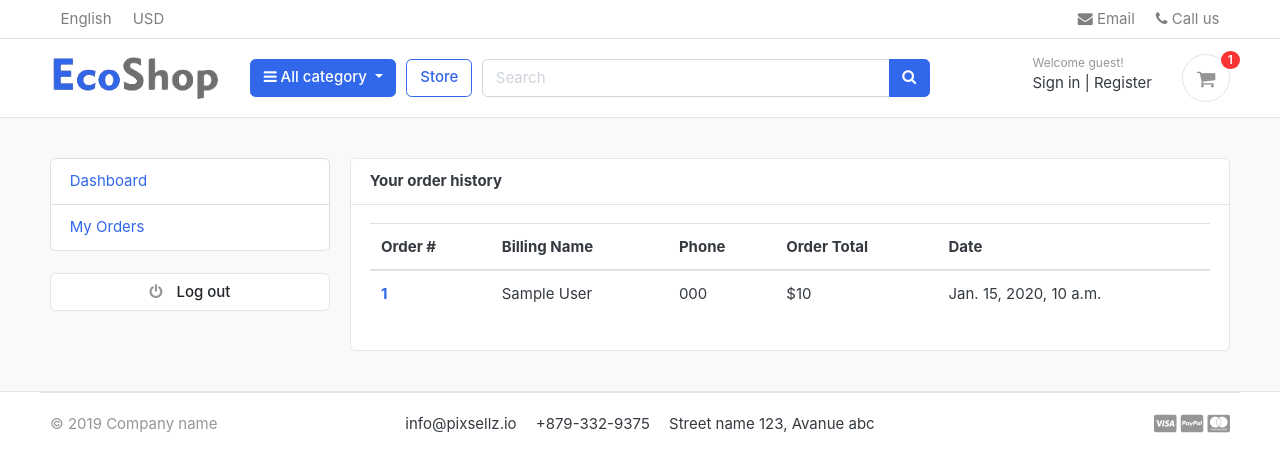
After one commit to Kodekloner/Portfolio-Project-EcoShop, a Django app: template templates/accounts/my_orders.html in a window 1280 px wide. The commit adds this page. Shown: the top 472 px of the page. Run offline with Django 3.2, Linux system fonts and the light colour scheme; the template is opened without the code that fills it: most values are stand-ins (such as "Sample title", 1, 10 or a date in 2020); some libraries are stand-ins or nearby versions; some web fonts are replaced.

Commit message:
My Orders page

```diff
--- a/accounts/urls.py
+++ b/accounts/urls.py
@@ -12,4 +12,6 @@ urlpatterns = [
     path('forgotPassword/', views.forgotPassword, name='forgotPassword'),
     path('resetpassword_validate/<uidb64>/<token>/', views.resetpassword_validate, name='resetpassword_validate'),
     path('resetPassword/', views.resetPassword, name='resetPassword'),
+
+    path('my_orders/', views.my_orders, name='my_orders'),
 ]
--- a/templates/accounts/dashboard.html
+++ b/templates/accounts/dashboard.html
@@ -23,7 +23,7 @@
 					<div class="card-body">
 						<h5 class="card-title">Total Orders</h5>
 						<h4>{{orders_count}}</h4>
-						{% comment %} <a href="{% url 'my_orders' %}">View Orders</a> {% endcomment %}
+						<a href="{% url 'my_orders' %}">View Orders</a>
 					</div>
 				</div>
 			</div>
--- /dev/null
+++ b/templates/accounts/my_orders.html
@@ -0,0 +1,57 @@
+{% extends 'base.html' %}
+
+
+{% block content %}
+
+<section class="section-conten padding-y bg">
+
+{% include 'includes/alerts.html' %}
+<div class="container">
+	<div class="row">
+	{% include 'includes/dashboard_sidebar.html' %}
+	<main class="col-md-9">
+		<article class="card">
+		<header class="card-header">
+			<strong class="d-inline-block mr-3">Your order history</strong>
+
+		</header>
+		<div class="card-body">
+			<div class="row">
+			<div class="col-md-12">
+				<table class="table table-hover">
+				  <thead>
+				    <tr>
+				      <th scope="col">Order #</th>
+				      <th scope="col">Billing Name</th>
+				      <th scope="col">Phone</th>
+				      <th scope="col">Order Total</th>
+							<th scope="col">Date</th>
+				    </tr>
+				  </thead>
+				  <tbody>
+						{% for order in orders %}
+				    <tr>
+				      <th scope="row"><a href="{% url 'order_detail' order.order_number %}">{{order.order_number}}</a></th>
+				      <td>{{order.full_name}}</td>
+				      <td>{{order.phone}}</td>
+				      <td>${{order.order_total}}</td>
+							<td>{{order.created_at}}</td>
+				    </tr>
+				{% endfor %}
+
+				  </tbody>
+				</table>
+			</div>
+
+			</div> <!-- row.// -->
+		</div> <!-- card-body .// -->
+
+		</article> <!-- order-group.// -->
+	</main>
+</div> <!-- row.// -->
+</div>
+
+
+</section>
+
+{% endblock %}
--- a/templates/includes/dashboard_sidebar.html
+++ b/templates/includes/dashboard_sidebar.html
@@ -2,7 +2,7 @@
   <!--   SIDEBAR   -->
   <ul class="list-group">
     <a class="list-group-item {% if '/accounts/' == request.path %}active{% endif %}" href="{% url 'dashboard' %}"> Dashboard </a>
-    {% comment %} <a class="list-group-item {% if '/my_orders/' in request.path %}active{% endif %}" href="{% url 'my_orders' %}"> My Orders </a> {% endcomment %}
+    <a class="list-group-item {% if '/my_orders/' in request.path %}active{% endif %}" href="{% url 'my_orders' %}"> My Orders </a>
     {% comment %} <a class="list-group-item {% if '/edit_profile/' in request.path %}active{% endif %}" href="{% url 'edit_profile' %}"> Edit Profile </a> {% endcomment %}
     {% comment %} <a class="list-group-item {% if '/change_password/' in request.path %}active{% endif %}" href="{% url 'change_password' %}"> Change Password </a> {% endcomment %}
   </ul>
```
Also changed, not shown: accounts/views.py (+16 -7 lines).
